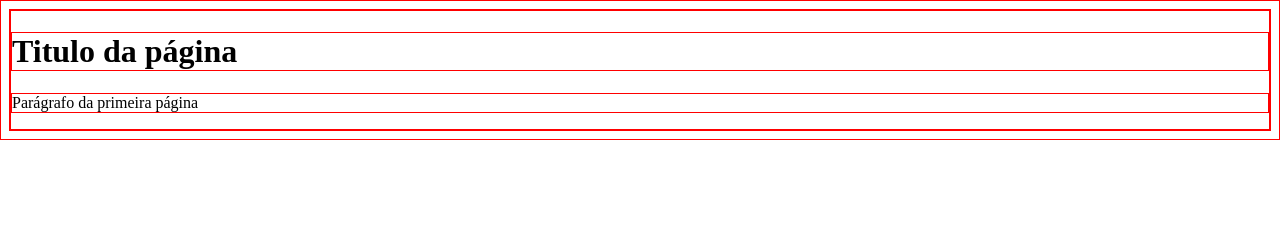
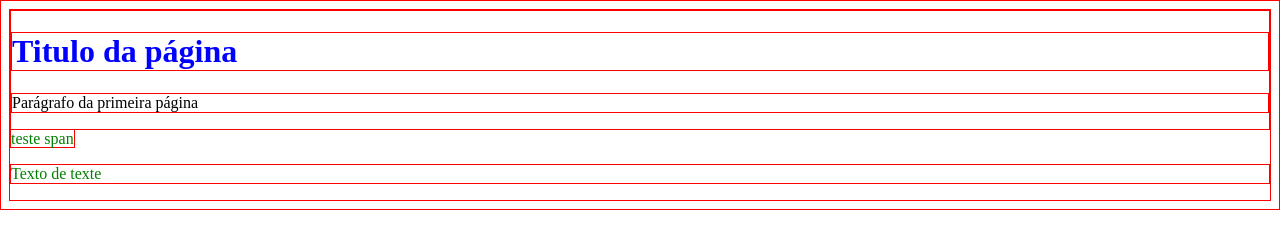
Before and after one commit to jfpadilha/estudo-web-full-stack, a plain HTML site: page css3-intermediario-avancado/seletores.html in a window 1280 px wide. Drawn offline with Linux system fonts and the light colour scheme.

Commit message:
#52 - iniciando no intermediario avancado + iniciando com seletores #2

```diff
--- a/css3-intermediario-avancado/css/estilo.css
+++ b/css3-intermediario-avancado/css/estilo.css
@@ -1,6 +1,21 @@
-/*************
+/******************************
 Seletor Universal */
 *{
 	border: 1px solid red;
+}
 
+/******************************
+Seletor de texto*/
+h1{
+	color: blue;
 }
+
+/*******************************
+Seletor de classe */
+.verde{
+	color: green;
+}
+
+p.verde{	/*Faz com que esse efeito "verde" só seja aplicado em parágrafos*/
+	color: green;
+}
--- a/css3-intermediario-avancado/seletores.html
+++ b/css3-intermediario-avancado/seletores.html
@@ -4,7 +4,7 @@
 		<title>Seletores</title>
 		<meta charset="utf-8">
 
-		<!-- Esilos -->
+		<!-- Estilos -->
 		<link rel="stylesheet" type="text/css" href="css/estilo.css">
 
 	</head>
@@ -13,8 +13,10 @@
 		<div>
 			<h1>Titulo da página</h1>
 			<p>Parágrafo da primeira página</p>
+		</div>
 
-		</div>
+		<span class="verde">teste span</span>
+		<p class="verde">Texto de texte</p>
 
 	</body>
 </html>
```
